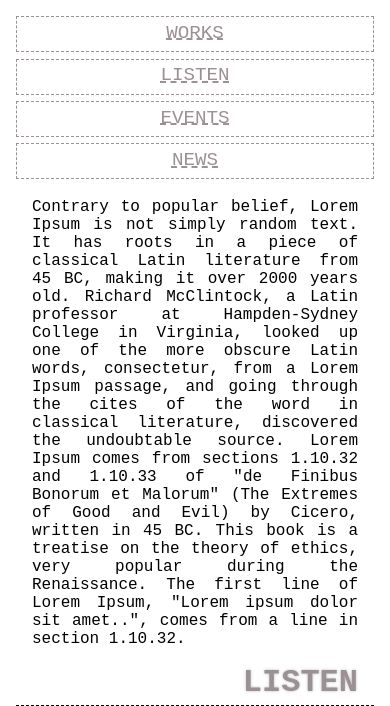
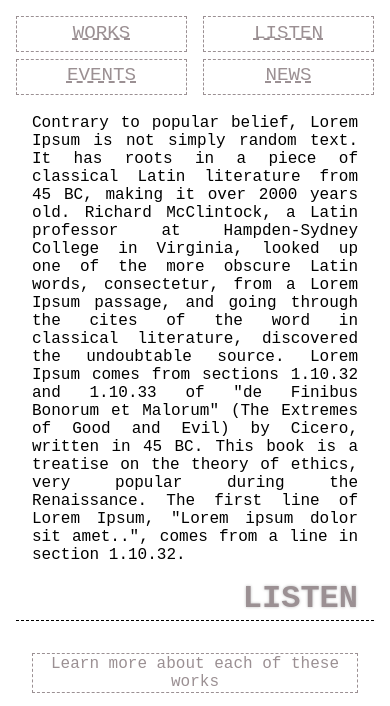
Before and after one commit to cauwu/rileysite, a website: page rileysite/index.html in a window 390 px wide. Shown: the part 657-1363 px from the top of the page. Drawn offline with Linux system fonts and the light colour scheme; grey boxes are pictures that could not be loaded; a web font is replaced by a local one.

Commit message:
fixed menu buttons on mobile

```diff
--- a/rileysite/index.html
+++ b/rileysite/index.html
@@ -55,16 +55,21 @@
                         <div id="titlemobilecontainer"><a id="title" href="index.html"><h1>RILEY<br /> E.F.<br />MACKENZIE<br /></h1></a></div>
                         <p>Artist bio goes here, you have lots of space so you can use very floral language if you want. Lorem Ipsum has been the industry's standard dummy text ever since the 1500s, when an unknown printer took a galley of type and scrambled it to make a type specimen book. It has survived not only five centuries, but also the leap into electronic typesetting, remaining essentially unchanged. It was popularised in the 1960s with the release of Letraset sheets containing Lorem Ipsum passages, and more recently with desktop publishing software like Aldus PageMaker including versions of.</p>
                         <div id="navlinksectionmain">
-                            <a class="navbutton" href="portfolio.html"><span>WORKS</span></a>
-                            <a class="navbutton" href="index.html#listen"><span>LISTEN</span></a>
-                            <a class="navbutton" href="events.html"><span>EVENTS</span></a>
-                            <a class="navbutton" href="news.html"><span>NEWS</span></a>
+                            <div class="navlinkobject">
+                                <a class="navbutton" href="portfolio.html"><span>WORKS</span></a>
+                                <a class="navbutton" href="index.html#listen"><span>LISTEN</span></a>
+                            </div>
+                            <div class="navlinkobject">
+                                <a class="navbutton" href="events.html"><span>EVENTS</span></a>
+                                <a class="navbutton" href="news.html"><span>NEWS</span></a>
+                            </div>
                         </div>
                         <p>Contrary to popular belief, Lorem Ipsum is not simply random text. It has roots in a piece of classical Latin literature from 45 BC, making it over 2000 years old. Richard McClintock, a Latin professor at Hampden-Sydney College in Virginia, looked up one of the more obscure Latin words, consectetur, from a Lorem Ipsum passage, and going through the cites of the word in classical literature, discovered the undoubtable source. Lorem Ipsum comes from sections 1.10.32 and 1.10.33 of "de Finibus Bonorum et Malorum" (The Extremes of Good and Evil) by Cicero, written in 45 BC. This book is a treatise on the theory of ethics, very popular during the Renaissance. The first line of Lorem Ipsum, "Lorem ipsum dolor sit amet..", comes from a line in section 1.10.32.</p>
                     </header>
                     <section id="listen" class="content">
                         <h2>LISTEN</h2>
                         <hr />
+                        <p class="textaligncenter"><button class="learnmorelink"><a href="portfolio.html">Learn more about each of these works</a></button></p>
                         <div class="listensection">
                             <iframe width="50%" height="" scrolling="no" frameborder="no" src="https://w.soundcloud.com/player/?visual=true&url=https%3A%2F%2Fapi.soundcloud.com%2Ftracks%2F1813907322&show_artwork=true"></iframe>
                             <iframe width="50%" height="" scrolling="no" frameborder="no" src="https://w.soundcloud.com/player/?visual=true&url=https%3A%2F%2Fapi.soundcloud.com%2Ftracks%2F1813903683&show_artwork=true"></iframe>
@@ -73,12 +78,11 @@
                             <iframe width="50%" height="" scrolling="no" frameborder="no" src="https://w.soundcloud.com/player/?visual=true&url=https%3A%2F%2Fapi.soundcloud.com%2Ftracks%2F1399945273&show_artwork=true"></iframe>
                             <iframe width="50%" height="" scrolling="no" frameborder="no" src="https://w.soundcloud.com/player/?visual=true&url=https%3A%2F%2Fapi.soundcloud.com%2Ftracks%2F1289741620&show_artwork=true"></iframe>
                         </div>
-                        <p class="textaligncenter"><button id="learnmorelink"><a href="portfolio.html">Learn more about each of these works</a></button></p>
-                        <div id="ceresfootnote"><a href="https://ceres.pet"><span>Website: Ceres Kinnear Miller</span></a></div>
+                        <p class="textaligncenter"><button class="learnmorelink"><a href="portfolio.html">Learn more about each of these works</a></button></p>
                     </section>
                 </article>
                 <footer>
-
+                    <div id="ceresfootnote"><a href="https://ceres.pet"><span>Website: Ceres Kinnear Miller</span></a></div>
                 </footer>
             </div>
             <div id="extrapane"></div>
--- a/rileysite/static/css/style.css
+++ b/rileysite/static/css/style.css
@@ -60,8 +60,9 @@ body {
 }
 
 footer {
-	align-items: center;
-	padding: 0.4rem 0.6rem 0.3rem 0.6rem;
+	display: flex;
+	flex-direction: column-reverse;
+	padding: 0.4rem 0rem 0.3rem 0rem;
 }
 
 #nextperformance {
@@ -122,6 +123,16 @@ footer {
 	justify-content: space-between;
 }
 
+.navlinkobject {
+	display: flex;
+	flex-grow: 1;
+}
+
+.navlinkobject a span {
+	width: 80px;
+	text-align: center;
+}
+
 .navbutton {
 	font-size: 1.2rem;
 	padding: 0.3rem 1rem 0.45rem 1rem;
@@ -160,30 +171,30 @@ table tr td span {
 	margin-left: -1rem;
 }
 
-table tr td button, #learnmorelink {
+table tr td button, .learnmorelink {
 	color: #9b9093;
 	border: 1px dashed #9b9093;
 	border-radius: 0;
 	background-color: transparent;
 }
 
-table tr td button:hover, #learnmorelink:hover {
+table tr td button:hover, .learnmorelink:hover {
 	color: #bdb0b4;
 	border: 1px dashed #bdb0b4 !important;
 }
 
-table tr td button a, #learnmorelink a {
+table tr td button a, .learnmorelink a {
 	color: #9b9093;
 	text-decoration: none;
 	font-size: 1rem;
 	font-family: 'SimSun', monospace;
 }
 
-table tr td button a:visited, #learnmorelink a:visited {
+table tr td button a:visited, .learnmorelink a:visited {
 	color: #9b9093;
 }
 
-table tr td button a:hover, #learnmorelink a:hover {
+table tr td button a:hover, .learnmorelink a:hover {
 	color: #bdb0b4 !important;
 }
 
@@ -322,7 +333,7 @@ h2 {
 	text-justify: inter-word;
 }
 
-#learnmorelink {
+.learnmorelink {
 
 }
 
@@ -345,6 +356,7 @@ h2 {
 @media only screen and (max-width: 1400px) {
 	body {
 		flex-direction: column;
+		min-height: 130vh;
 	}
 	#navpane {
 		display: none;
@@ -394,6 +406,7 @@ h2 {
     }
 	#navlinksectionmain {
 		flex-direction: column;
+		padding: 0rem 0.5rem 0rem 0.5rem;
 	}
 	#perfloc {
 		display: none;
@@ -418,7 +431,7 @@ h2 {
 		margin-right: 1rem;
 	}
 	.navbutton {
-		margin: 0.2rem 1rem 0.2rem 1rem;
+		margin: 0.2rem 0.5rem 0.2rem 0.5rem;
 	}
 	#ceresfootnote {
 		margin: 0rem 1rem 0rem 1rem;
@@ -426,5 +439,4 @@ h2 {
 	h2, #title {
 		filter: blur(0.01rem) drop-shadow(0 0 0.1rem light-dark(#c0c0c0, #141414));
 	}
-
 }
```
Also changed, not shown: rileysite/events.html (+8 -4 lines), rileysite/news.html (+8 -4 lines), rileysite/portfolio.html (+8 -4 lines).
